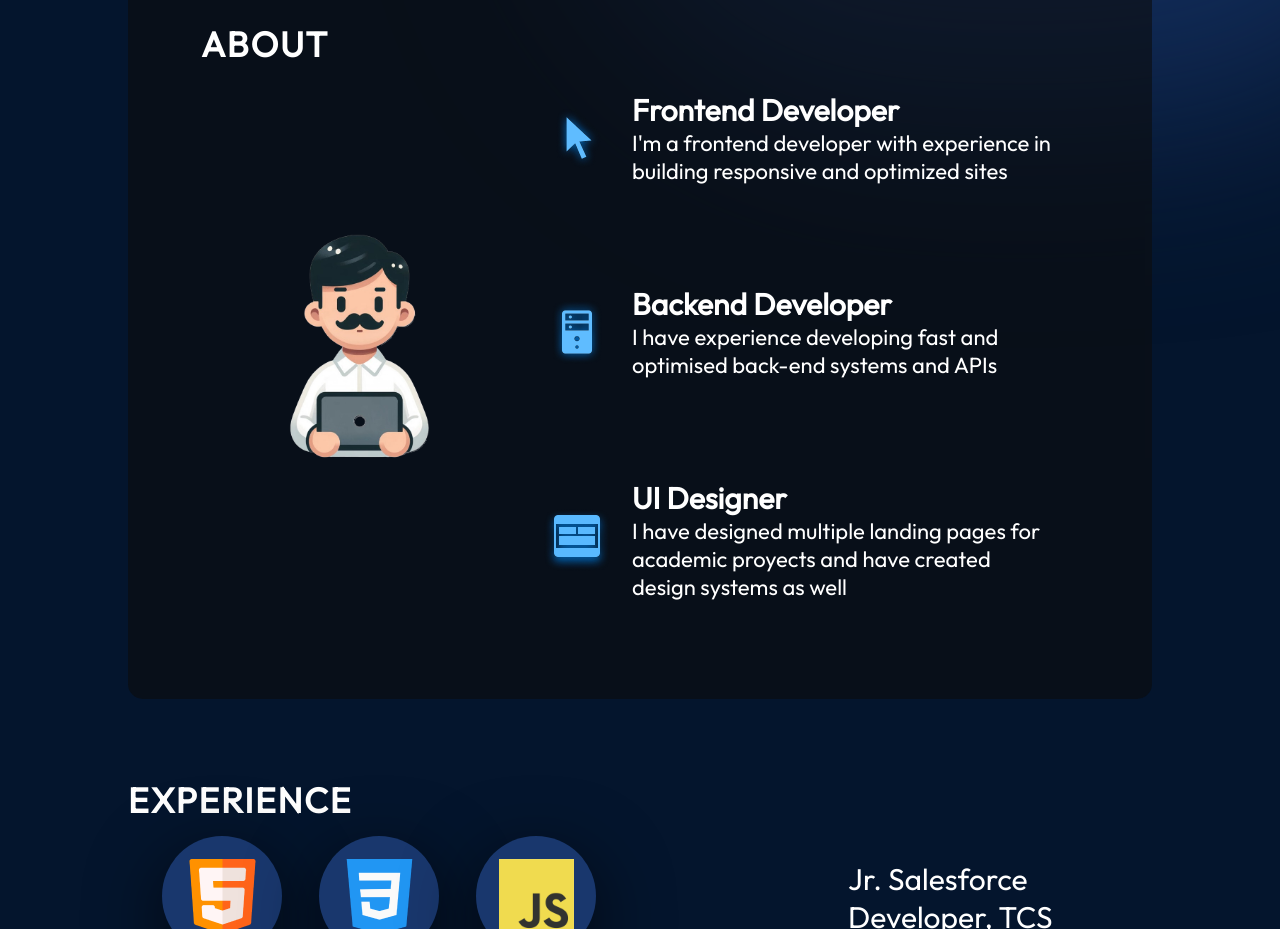
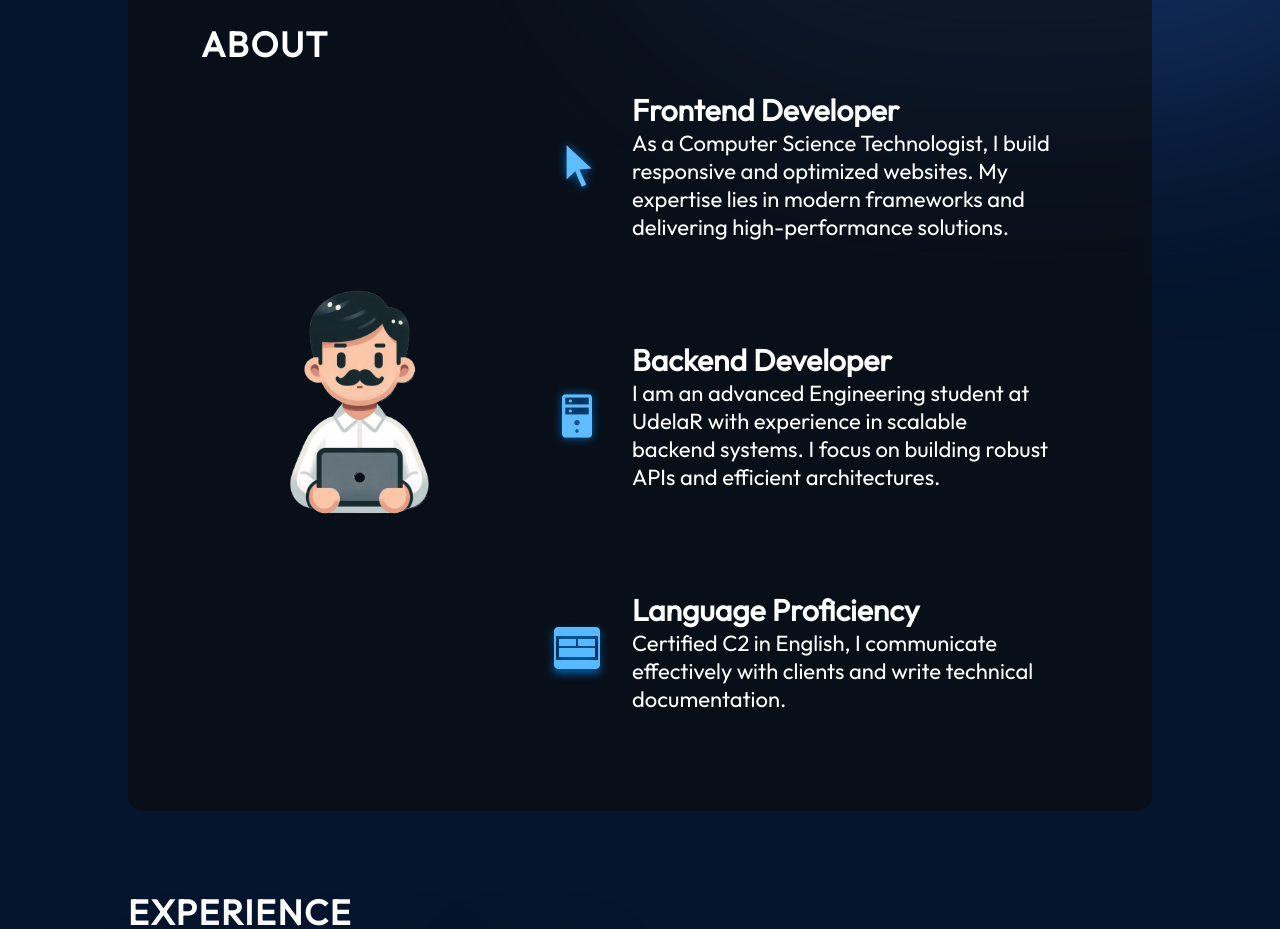
Before and after one commit to OsirisFer/react-github-pages, a React (Create React App) app: page / in a window 1280 px wide. Shown: the part 920-1849 px from the top of the page. Built offline with nearby package versions, Linux system fonts and the light colour scheme.

Commit message:
Update About Me

```diff
--- a/src/components/About/About.jsx
+++ b/src/components/About/About.jsx
@@ -23,8 +23,8 @@ export const About = () => {
             <div className={styles.aboutItemText}>
               <h3>Frontend Developer</h3>
               <p>
-                I'm a frontend developer with experience in building responsive
-                and optimized sites
+                As a Computer Science Technologist, I build responsive and optimized websites.
+                My expertise lies in modern frameworks and delivering high-performance solutions.
               </p>
             </div>
           </li>
@@ -33,18 +33,17 @@ export const About = () => {
             <div className={styles.aboutItemText}>
               <h3>Backend Developer</h3>
               <p>
-                I have experience developing fast and optimised back-end systems
-                and APIs
+                I am an advanced Engineering student at UdelaR with experience in scalable backend systems.
+                I focus on building robust APIs and efficient architectures.
               </p>
             </div>
           </li>
           <li className={styles.aboutItem}>
             <img src={uiIcon} alt="UI icon" />
             <div className={styles.aboutItemText}>
-              <h3>UI Designer</h3>
+              <h3>Language Proficiency</h3>
               <p>
-                I have designed multiple landing pages for academic proyects and have created design
-                systems as well
+                Certified C2 in English, I communicate effectively with clients and write technical documentation.
               </p>
             </div>
           </li>
```
Also changed, not shown: 7 other files (tests, documents, lock files or other folders).
